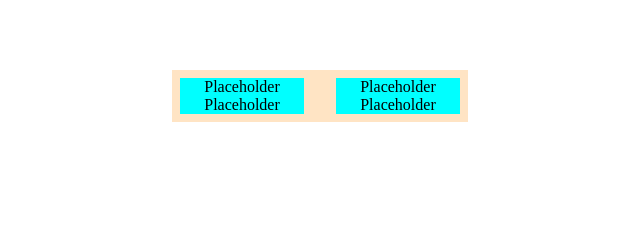
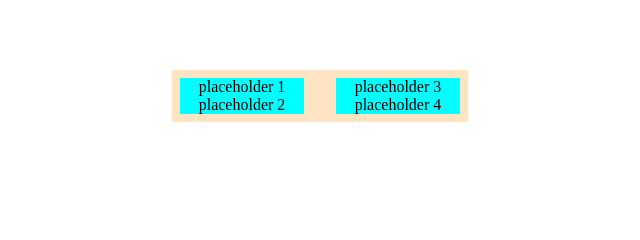
Before and after one commit to jakovid/Portfolio-01-Rock-Paper-Scissors, a website with bundled scripts: page dist/index.html in a window 1280 px wide. Shown: the part 308-548 px from the top of the page, 320-960 px from the left. Built offline with nearby package versions, Linux system fonts and the light colour scheme.

Commit message:
continued to refactor html into js

```diff
--- a/src/index.js
+++ b/src/index.js
@@ -1,8 +1,10 @@
 import { buildPlayerChoices } from "./modules/buildPlayerChoices";
+import { buildGameBox } from "./modules/buildGameBox";
 
 (function(){
     var rpsMain = {
         init: function() {
+            buildGameBox();
             buildPlayerChoices();
         },
     }
--- /dev/null
+++ b/src/modules/buildGameBox.js
@@ -0,0 +1,32 @@
+function buildGameBox() {
+    //get location
+    let location = document.getElementById('playBox');
+    //create elements
+    let gameBox = document.createElement('div');
+    let playerGameBox = document.createElement('div');
+    let playerGameIcon = document.createElement('div');
+    let playerGameScore = document.createElement('div');
+    let computerGameBox = document.createElement('div');
+    let computerGameIcon = document.createElement('div');
+    let computerGameScore = document.createElement('div');
+    //add IDs to elements
+    gameBox.id = 'gameBox';
+    playerGameBox.id = 'playerGameBox';
+    playerGameIcon.id = 'playerGameIcon';
+    playerGameScore.id = 'playerGameScore';
+    computerGameBox.id = 'computerGameBox';
+    computerGameIcon.id = 'computerGameIcon';
+    computerGameScore.id = 'computerGameScore';
+    //add inner html
+    playerGameIcon.innerHTML = 'placeholder 1';
+    playerGameScore.innerHTML = 'placeholder 2';
+    computerGameIcon.innerHTML = 'placeholder 3';
+    computerGameScore.innerHTML = 'placeholder 4';
+    //append items
+    playerGameBox.append(playerGameIcon,playerGameScore);
+    computerGameBox.append(computerGameIcon,computerGameScore);
+    gameBox.append(playerGameBox,computerGameBox);
+    location.append(gameBox);
+}
+
+export { buildGameBox };
```
Also changed, not shown: dist/index.html, dist/main.js.
